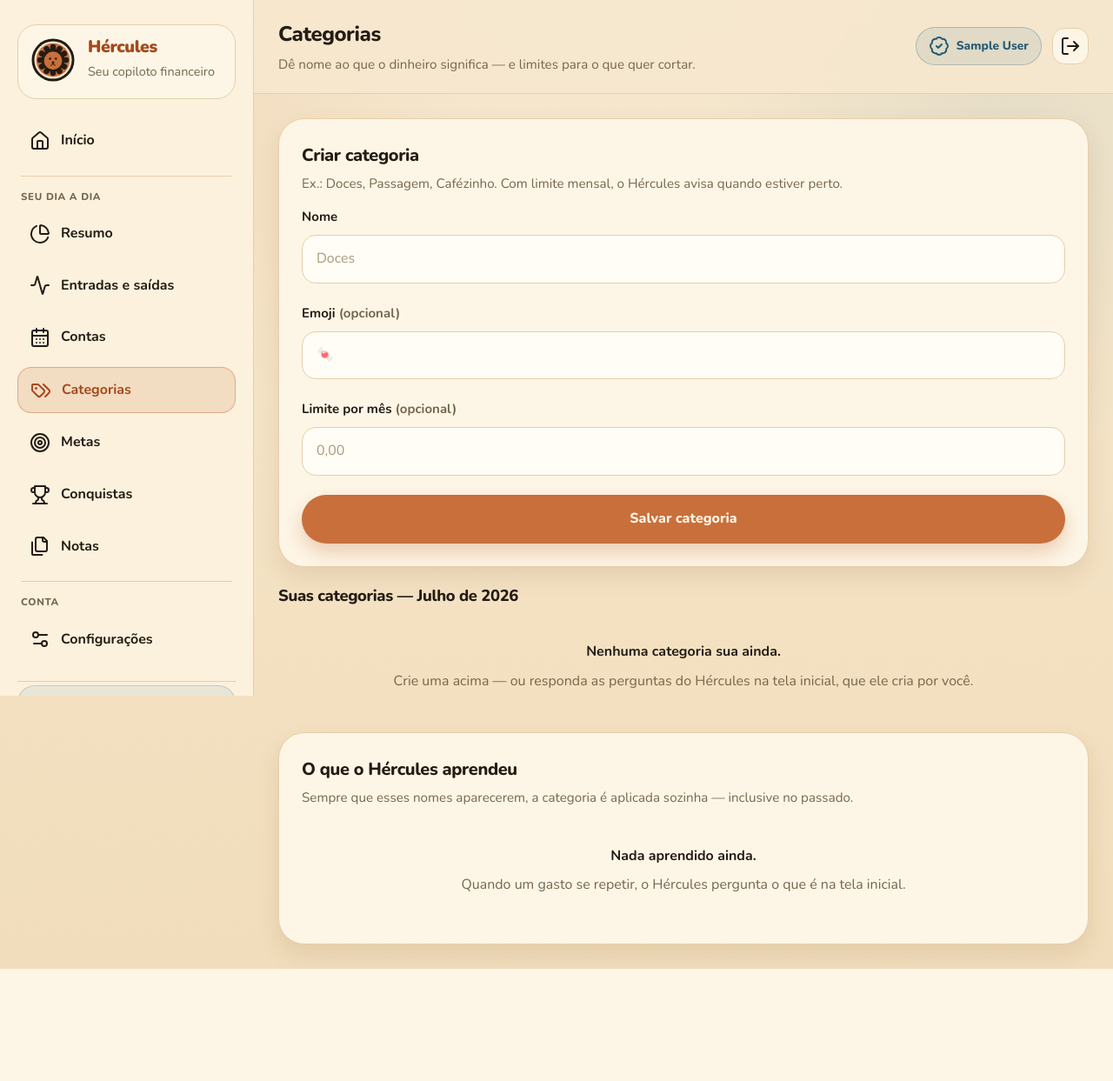
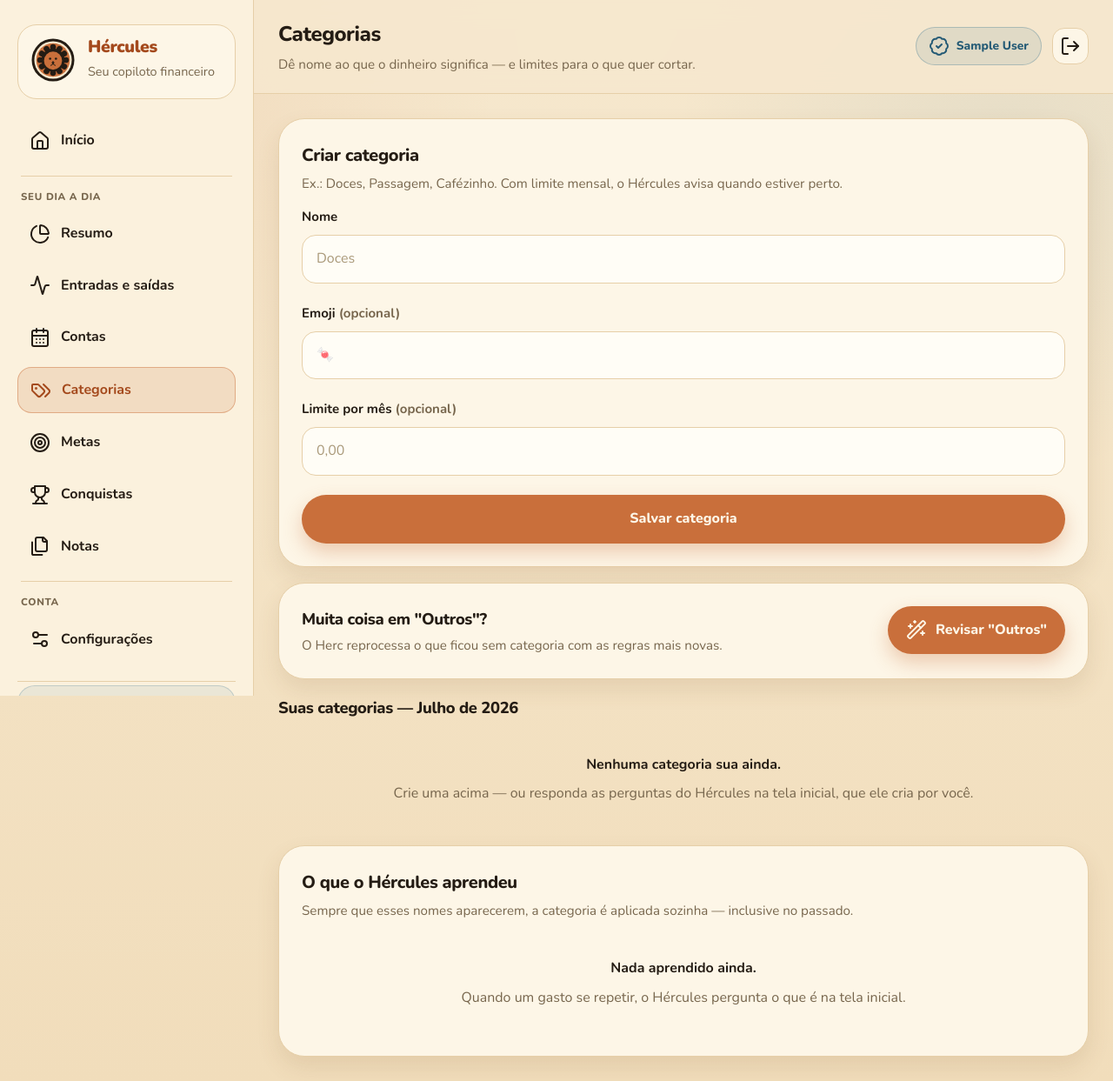
Before and after one commit to rjuan98/Hercules, a Flask app: page /categorias in a window 1280 px wide. Shown: the whole page at 87% size. Before the commit the page ends 1114 px from the top, so only its background shows below. Run offline with Flask 3, Linux system fonts and the light colour scheme; the visitor is signed in with stand-in values (Sample User, id 1); data comes from the database, SQL or seed files in the repository; data that the repository does not hold is empty.

Commit message:
Categorização mais esperta: transporte, comida e marcas brasileiras
O reconhecimento automático caía quase tudo em "Outros" — faltavam
transporte (ônibus, passagem, Uber, 99, posto) e comida do dia a dia
(quentinha, marmita, iFood), como o usuário apontou vendo o gráfico.

- auto_category reescrita: normaliza acento/caixa (_strip_accents, então
  "ÔNIBUS"/"onibus" batem igual) e usa listas ricas de palavras e marcas
  reais de extrato BR, em ordem de prioridade (Varejo antes de Mercado pra
  "Mercado Livre" não virar supermercado; Assinaturas antes de Lazer pra
  streaming; etc.). "99" e nomes ambíguos (vivo/claro/tim/bar) usam limite
  de palavra pra não pegar valor nem frase.
- recategorize_outros() + rota /categorias/revisar + botão "Revisar Outros"
  na tela de Categorias: reprocessa as saídas que ficaram em Outros com as
  regras novas, sem mexer no que já tem categoria. Corrige o gráfico do que
  já foi importado, não só o futuro.

Testado: 39 memos reais (Uber, passagem, quentinha, Carrefour, Mercado Livre,
farmácia, Enel, Netflix...) categorizam certo; PIX/TED sem pista seguem em
Outros; recategorize_outros reclassifica só o reconhecível.

Co-Authored-By: Claude Opus 4.8 <noreply@anthropic.com>

```diff
--- a/app.py
+++ b/app.py
@@ -10,6 +10,7 @@ import os
 import re
 import secrets
 import sqlite3
+import unicodedata
 import uuid
 import zipfile
 from collections import Counter, defaultdict
@@ -931,22 +932,103 @@ def category_month_spending(user_id: int) -> dict[str, float]:
     return {r["categoria"]: float(r["total"] or 0) for r in rows}
 
 
+def _strip_accents(s: str) -> str:
+    """'Ônibus' e 'ONIBUS' viram 'onibus' — o extrato do banco vem sem padrão de acento/caixa."""
+    return "".join(c for c in unicodedata.normalize("NFKD", s) if not unicodedata.combining(c))
+
+
+# Palavras/marcas que aparecem de verdade em extrato brasileiro. ORDEM = prioridade
+# (primeira que casar vence). Tudo minúsculo e SEM acento (o texto é normalizado antes).
+# Marca entre \b...\b vira busca por palavra inteira (evita "99" pegar valor, "claro" pegar frase).
+_CATEGORY_RULES: list[tuple[str, list[str]]] = [
+    # Assinaturas antes de Lazer, pra streaming cair aqui (é assinatura recorrente).
+    ("Assinaturas", ["netflix", "spotify", "disney+", "disney plus", "hbo", "amazon prime", "prime video",
+                     "globoplay", "youtube premium", "deezer", "paramount", "star+", "apple.com/bill",
+                     "apple music", "icloud", "google one", "playstation plus", "game pass",
+                     "canva", "chatgpt", "openai", "notion", "dropbox", "assinatura", "subscription"]),
+    ("Saúde", ["farmacia", "drogaria", "drogasil", "droga raia", "drogaraia", "pacheco", "pague menos",
+               "ultrafarma", "panvel", "nissei", "hospital", "clinica", "medic", "consultorio", "consulta medic",
+               "odonto", "dentist", "psicolog", "psiquiatr", "laboratorio", "exame", "fleury", "sabin",
+               "hermes pardini", "unimed", "hapvida", "amil", "otica", "oculos", "academia", "smartfit",
+               "smart fit", "bodytech", "bio ritmo", "bioritmo", "selfit", "bluefit", "gympass",
+               "totalpass", "vacina", "fisioterap", "posto de saude"]),
+    ("Educação", ["escola", "colegio", "faculdade", "universidade", "curso", "udemy", "alura", "coursera",
+                  "hotmart", "livraria", "livro", "papelaria", "apostila", "kumon", "wizard", "ccaa",
+                  "fisk", "cultura inglesa", "aula", "treinamento", "ensino", "creche", "bercario",
+                  "material escolar"]),
+    ("Transporte", ["uber", "99app", "99 pop", "99pop", "99 tecnolog", "99*", "cabify", "indriver", "in driver",
+                    "onibus", "metro", "cptm", "sptrans", "riocard", "bilhete unico", "cartao transporte",
+                    r"\bbrt\b", "vlt", "supervia", "trensurb", "recarga transporte", "passagem", "rodoviaria",
+                    "viacao", "buser", "clickbus", "posto", "auto posto", "ipiranga", "shell", "petrobras",
+                    "br mania", "gasolina", "combustivel", "etanol", "diesel", "estacionamento", "estapar",
+                    "estacione", "zona azul", "zul+", "pedagio", "sem parar", "conectcar", "veloe", "taggy",
+                    "autopass", "tembici", "yellow bike", "taxi"]),
+    ("Alimentação", ["quentinha", "marmita", "restaurante", "lanchonete", "lanche", "padaria", "panificadora",
+                     "pizzaria", "pizza", "hamburgueria", "burger", "hamburg", "ifood", "rappi", "aiqfome",
+                     "delivery", r"\bbar\b", "boteco", "botequim", "choperia", "cafeteria", "confeitaria",
+                     "doceria", "sorveteria", "sorvete", "acai", "esfiha", "esfirra", "pastel", "coxinha",
+                     "salgad", "sushi", "temaki", "churrascaria", "espetinho", "mcdonald", "mc donald", "burger king",
+                     "subway", "habib", "giraffas", "spoleto", "outback", "madero", "coco bambu", "kfc",
+                     "bobs", "dominos", "pizza hut", "starbucks", "comida", "gelato"]),
+    ("Moradia", ["aluguel", "condominio", "condom", "imobiliaria", "enel", "cemig", "cpfl", "celpe", "coelba",
+                 "copel", "energisa", "equatorial", "neoenergia", "energia eletrica", "conta de luz", "sabesp",
+                 "cedae", "sanepar", "caesb", "cagece", "embasa", "conta de agua", "comgas", "ultragaz",
+                 "liquigas", "consigaz", "supergasbras", "iptu", "internet", "vivo fibra", "oi fibra",
+                 "net virtua", r"\bvivo\b", r"\bclaro\b", r"\btim\b", "faxina", "diarista", "reforma",
+                 "material de construcao", "leroy merlin", "telha norte", "obramax"]),
+    ("Lazer", ["cinema", "cinemark", "kinoplex", "ingresso", "sympla", "eventim", "show", "teatro", "museu",
+               "parque", "hopi hari", "beto carrero", "viagem", "hotel", "pousada", "airbnb", "booking",
+               "decolar", "hurb", "cvc", "123 milhas", "latam", "gol linhas", "azul viagens", "steam",
+               "playstation", "xbox", "nintendo", "epic games", "boliche", "balada"]),
+    # Varejo antes de Mercado: "mercado livre" é loja online, não supermercado.
+    ("Varejo", ["mercado livre", "mercadolivre", "amazon", "shopee", "aliexpress", "shein", "magalu",
+                "magazine luiza", "americanas", "casas bahia", "ponto frio", "submarino", "kabum", "pichau",
+                "renner", "riachuelo", "marisa", "pernambucanas", "zara", "hering", "nike", "adidas",
+                "centauro", "netshoes", "decathlon", "kalunga", "havan", "vivara", "pandora", "shopping",
+                "loja"]),
+    ("Mercado", ["supermercado", "hipermercado", "atacadao", "atacad", "assai", "carrefour", "pao de acucar",
+                 "sacolao", "hortifruti", "acougue", "quitanda", "mercearia", "mercadinho", "sams club",
+                 "sam's club", "makro", "tenda atacado", "bompreco", "guanabara", "prezunic", "mundial",
+                 "mercado"]),
+    ("Serviços", ["barbearia", "cabeleireiro", "salao de beleza", "manicure", "estetica", "lavanderia",
+                  "chaveiro", "correios", "sedex", "cartorio", "advocacia", "advogad", "contador", "contabil",
+                  "consultoria", "manutencao", "assistencia tecnica", "conserto", "oficina", "borracharia",
+                  "grafica", "petshop", "pet shop", "veterinari", "banho e tosa", "freela", "software"]),
+]
+
+
 def auto_category(text: str) -> str:
-    txt = (text or "").lower()
-    rules = {
-        "Saúde": ["farmácia", "hospital", "médic", "medic", "consulta", "dent", "psic", "laboratório"],
-        "Educação": ["escola", "curso", "faculdade", "colégio", "livro", "aula", "treinamento"],
-        "Moradia": ["aluguel", "condom", "luz", "água", "agua", "internet", "gás", "gas"],
-        "Transporte": ["uber", "99", "taxi", "táxi", "onibus", "ônibus", "metro", "metrô", "passagem", "combust", "estacionamento"],
-        "Alimentação": ["ifood", "ifood", "restaurante", "lanche", "salgado", "mercado", "padaria", "almoço", "almoco"],
-        "Lazer": ["cinema", "show", "viagem", "hotel", "streaming", "spotify", "netflix", "jogo"],
-        "Serviços": ["consultoria", "freela", "manutenção", "manutencao", "design", "site", "software"],
-        "Assinaturas": ["assinatura", "mensalidade", "recorrente", "subscription"],
-    }
-    for category, keywords in rules.items():
-        if any(word in txt for word in keywords):
-            return category
+    txt = _strip_accents((text or "").lower())
+    if not txt:
+        return "Outros"
+    for category, keywords in _CATEGORY_RULES:
+        for kw in keywords:
+            if kw.startswith("\\b"):
+                if re.search(kw, txt):
+                    return category
+            elif kw in txt:
+                return category
     return "Outros"
+
+
+def recategorize_outros(user_id: int) -> int:
+    """Re-roda a categorização automática nas saídas que ficaram em 'Outros' — útil depois de
+    melhorar as palavras-chave ou de ensinar regras novas. Só mexe no que virar categoria de verdade;
+    respeita as regras aprendidas (categorize() aplica regra antes das palavras-chave)."""
+    changed = 0
+    with get_db() as db:
+        rows = db.execute(
+            """SELECT id, descricao, estabelecimento FROM transacoes
+               WHERE user_id = ? AND tipo = 'saida'
+                 AND COALESCE(NULLIF(categoria, ''), 'Outros') = 'Outros'""",
+            (user_id,),
+        ).fetchall()
+        for r in rows:
+            cat = categorize(user_id, r["descricao"], r["estabelecimento"])
+            if cat and cat != "Outros":
+                db.execute("UPDATE transacoes SET categoria = ? WHERE id = ?", (cat, r["id"]))
+                changed += 1
+    return changed
 
 
 def login_required(view):
@@ -2462,6 +2544,20 @@ def delete_categoria(cat_id):
     return redirect(url_for("categorias"))
 
 
+@app.route("/categorias/revisar", methods=["POST"])
+@login_required
+def revisar_categorias():
+    """Reprocessa as saídas que ficaram em 'Outros' com as palavras-chave e regras atuais."""
+    user = current_user()
+    n = recategorize_outros(user["id"])
+    if n:
+        flash(f"Revisão pronta: {n} movimentações que estavam em 'Outros' ganharam categoria.")
+    else:
+        flash("Revisei tudo, mas não achei categoria automática pro que sobrou em 'Outros'. "
+              "Esses você pode me ensinar na tela inicial 😉")
+    return redirect(request.referrer or url_for("categorias"))
+
+
 @app.route("/regras", methods=["POST"])
 @login_required
 def criar_regra():
--- a/templates/categorias.html
+++ b/templates/categorias.html
@@ -27,6 +27,19 @@
             <button class="button button-primary" type="submit" style="width:100%;">Salvar categoria</button>
         </div>
     </form>
+</section>
+
+<section class="page-card" style="margin-top:18px;">
+    <div class="note-header">
+        <div class="topbar-copy">
+            <h2 class="topbar-title" style="font-size:1.15rem;">Muita coisa em "Outros"?</h2>
+            <p class="topbar-subtitle">O Herc reprocessa o que ficou sem categoria com as regras mais novas.</p>
+        </div>
+        <form method="POST" action="{{ url_for('revisar_categorias') }}">
+            <input type="hidden" name="csrf_token" value="{{ csrf_token() }}">
+            <button type="submit" class="button button-primary"><i data-lucide="wand-2"></i> Revisar "Outros"</button>
+        </form>
+    </div>
 </section>
 
 <section style="margin-top:18px;">
```
